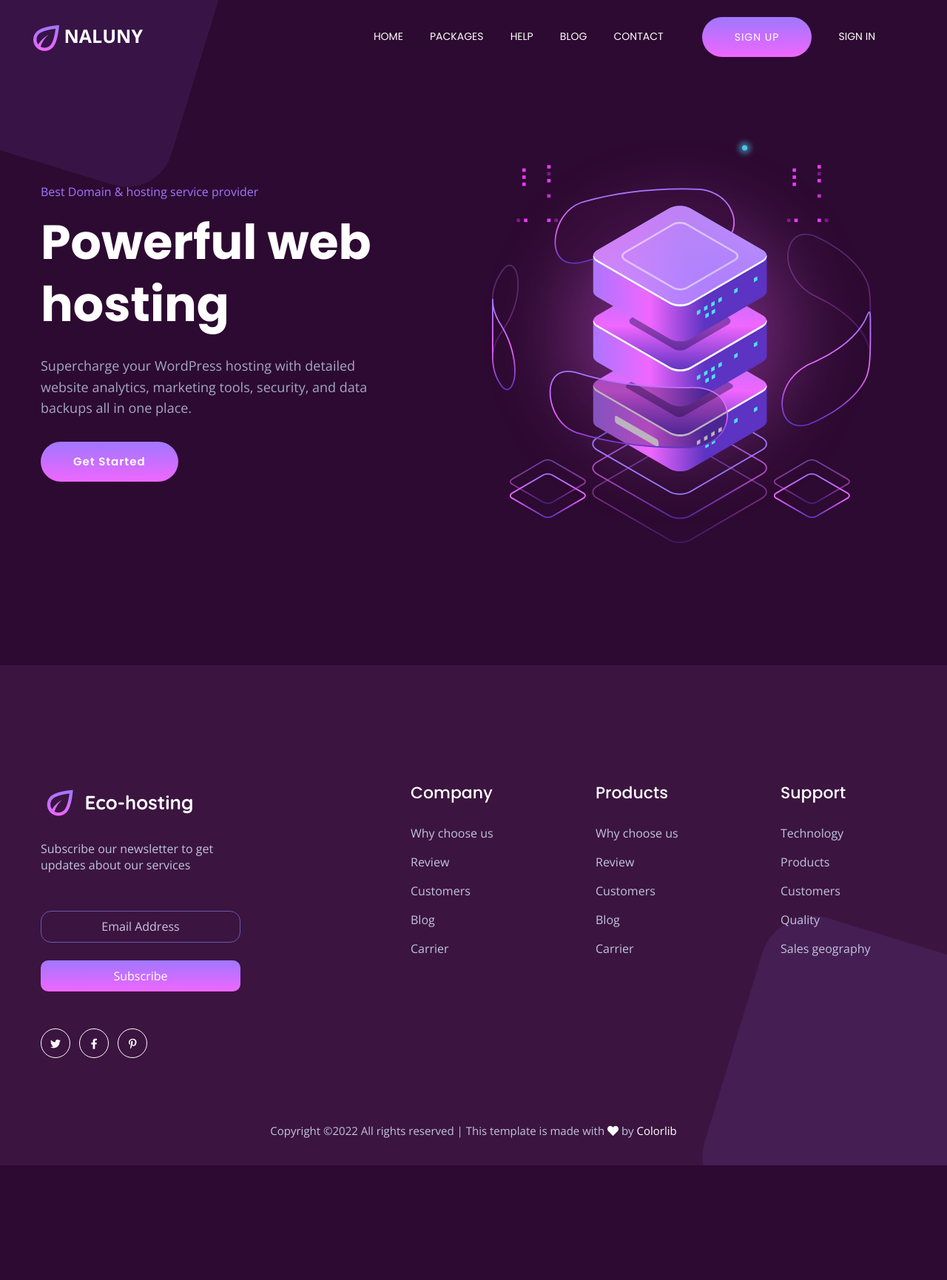
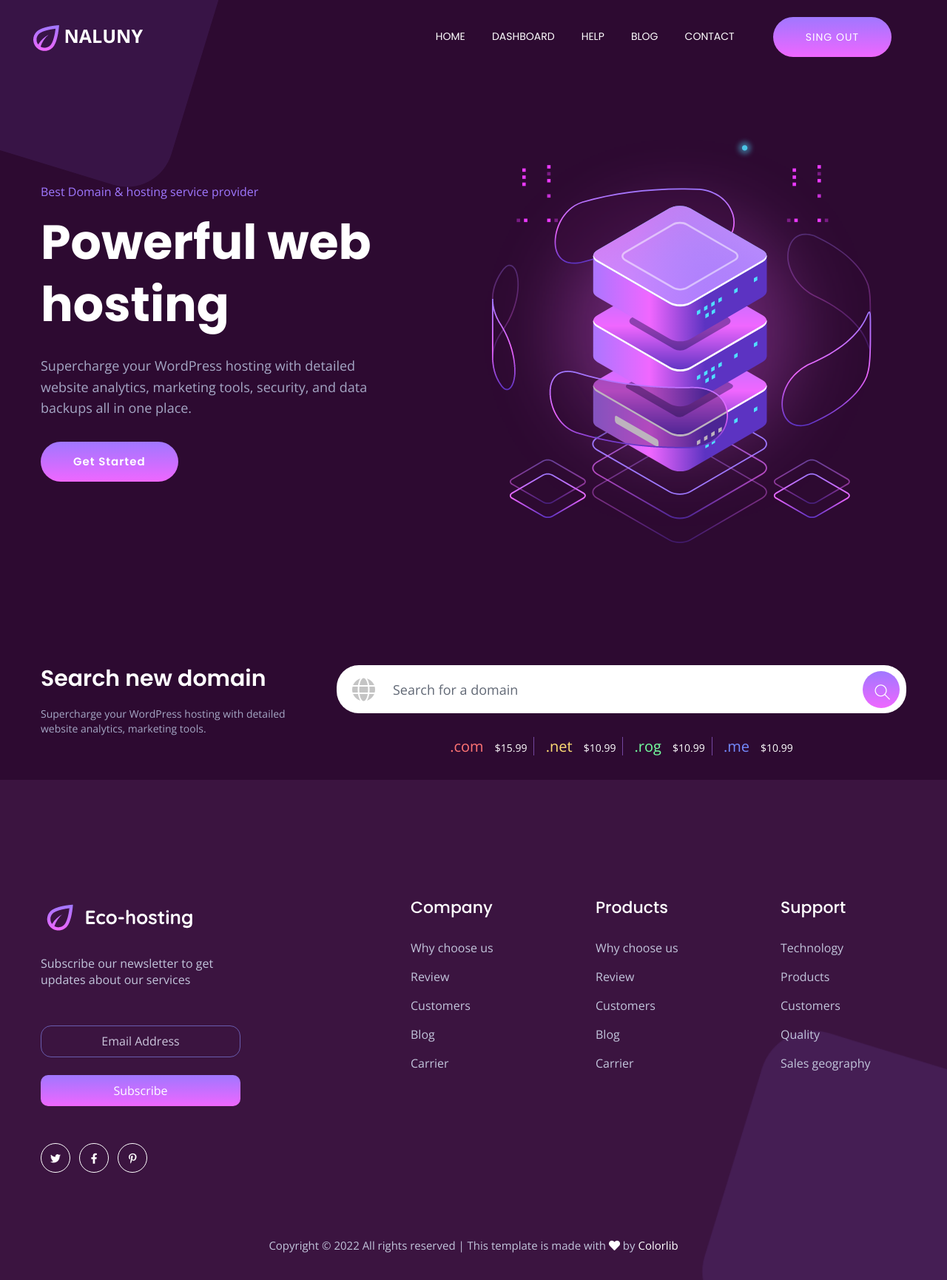
Before and after one commit to talented-full-dev/flask_auth, a Flask app: page /dashboard in a window 1280 px wide. Shown: the whole page at 74% size. Before the commit the page ends 1575 px from the top, so only its background shows below. Run offline with Flask 2, Linux system fonts and the light colour scheme; a user stored in the database is signed in; some libraries are stand-ins or nearby versions.

Commit message:
Initial completion about dashboard

```diff
--- a/app.py
+++ b/app.py
@@ -82,7 +82,7 @@ def dashboard():
 @login_required
 def logout():
     logout_user()
-    return redirect(url_for('login'))
+    return redirect(url_for('index'))
 
 
 @ app.route('/register', methods=['GET', 'POST'])
--- a/templates/dashboard.html
+++ b/templates/dashboard.html
@@ -1,30 +1,79 @@
-<!doctype html>
+<!DOCTYPE html>
 <html class="no-js" lang="zxx">
   <head>
-    <meta charset="utf-8">
-    <meta http-equiv="x-ua-compatible" content="ie=edge">
+    <meta charset="utf-8" />
+    <meta http-equiv="x-ua-compatible" content="ie=edge" />
     <title>NALUNY</title>
-    <meta name="description" content="">
-    <meta name="viewport" content="width=device-width, initial-scale=1">
-    <link rel="manifest" href="site.webmanifest">
-    <link rel="shortcut icon" type="image/x-icon" href="{{url_for('static', filename='img/favicon.ico')}}">
+    <meta name="description" content="" />
+    <meta name="viewport" content="width=device-width, initial-scale=1" />
+    <link rel="manifest" href="site.webmanifest" />
+    <link
+      rel="shortcut icon"
+      type="image/x-icon"
+      href="{{url_for('static', filename='img/favicon.ico')}}"
+    />
 
     <!-- CSS here -->
-    <link rel="stylesheet" href="{{url_for('static', filename='css/bootstrap.min.css')}}">
-    <link rel="stylesheet" href="{{url_for('static', filename='css/owl.carousel.min.css')}}">
-    <link rel="stylesheet" href="{{url_for('static', filename='css/slicknav.css')}}">
-    <link rel="stylesheet" href="{{url_for('static', filename='css/flaticon.css')}}">
-    <link rel="stylesheet" href="{{url_for('static', filename='css/progressbar_barfiller.css')}}">
-    <link rel="stylesheet" href="{{url_for('static', filename='css/gijgo.css')}}">
-    <link rel="stylesheet" href="{{url_for('static', filename='css/animate.min.css')}}">
-    <link rel="stylesheet" href="{{url_for('static', filename='css/animated-headline.css')}}">
-    <link rel="stylesheet" href="{{url_for('static', filename='css/magnific-popup.css')}}">
-    <link rel="stylesheet" href="{{url_for('static', filename='css/fontawesome-all.min.css')}}">
-    <link rel="stylesheet" href="{{url_for('static', filename='css/themify-icons.css')}}">
-    <link rel="stylesheet" href="{{url_for('static', filename='css/slick.css')}}">
-    <link rel="stylesheet" href="{{url_for('static', filename='css/nice-select.css')}}">
-    <link rel="stylesheet" href="{{url_for('static', filename='css/style.css')}}">
-    <link rel="stylesheet" href="{{url_for('static', filename='css/custom.css')}}">
+    <link
+      rel="stylesheet"
+      href="{{url_for('static', filename='css/bootstrap.min.css')}}"
+    />
+    <link
+      rel="stylesheet"
+      href="{{url_for('static', filename='css/owl.carousel.min.css')}}"
+    />
+    <link
+      rel="stylesheet"
+      href="{{url_for('static', filename='css/slicknav.css')}}"
+    />
+    <link
+      rel="stylesheet"
+      href="{{url_for('static', filename='css/flaticon.css')}}"
+    />
+    <link
+      rel="stylesheet"
+      href="{{url_for('static', filename='css/progressbar_barfiller.css')}}"
+    />
+    <link
+      rel="stylesheet"
+      href="{{url_for('static', filename='css/gijgo.css')}}"
+    />
+    <link
+      rel="stylesheet"
+      href="{{url_for('static', filename='css/animate.min.css')}}"
+    />
+    <link
+      rel="stylesheet"
+      href="{{url_for('static', filename='css/animated-headline.css')}}"
+    />
+    <link
+      rel="stylesheet"
+      href="{{url_for('static', filename='css/magnific-popup.css')}}"
+    />
+    <link
+      rel="stylesheet"
+      href="{{url_for('static', filename='css/fontawesome-all.min.css')}}"
+    />
+    <link
+      rel="stylesheet"
+      href="{{url_for('static', filename='css/themify-icons.css')}}"
+    />
+    <link
+      rel="stylesheet"
+      href="{{url_for('static', filename='css/slick.css')}}"
+    />
+    <link
+      rel="stylesheet"
+      href="{{url_for('static', filename='css/nice-select.css')}}"
+    />
+    <link
+      rel="stylesheet"
+      href="{{url_for('static', filename='css/style.css')}}"
+    />
+    <link
+      rel="stylesheet"
+      href="{{url_for('static', filename='css/custom.css')}}"
+    />
   </head>
   <body>
     <!-- ? Preloader Start -->
@@ -33,7 +82,10 @@
         <div class="preloader-inner position-relative">
           <div class="preloader-circle"></div>
           <div class="preloader-img pere-text">
-                    <img src="{{url_for('static', filename='img/logo/loder.png')}}" alt="">
+            <img
+              src="{{url_for('static', filename='img/logo/loder.png')}}"
+              alt=""
+            />
           </div>
         </div>
       </div>
@@ -42,36 +94,51 @@
     <header>
       <!-- Header Start -->
       <div class="header-area header-transparent">
-            <div class="main-header ">
-                <div class="header-bottom  header-sticky">
+        <div class="main-header">
+          <div class="header-bottom header-sticky">
             <div class="container-fluid">
               <div class="row align-items-center">
                 <!-- Logo -->
                 <div class="col-xl-2 col-lg-2">
                   <div class="logo">
-                                    <a href="index.html" data="logo"><img src="{{url_for('static', filename='img/logo/loder.png')}}" alt="Logo">&nbsp;NALUNY</a>
+                    <a href="{{url_for('index')}}" data="logo"
+                      ><img
+                        src="{{url_for('static', filename='img/logo/loder.png')}}"
+                        alt="Logo"
+                      />&nbsp;NALUNY</a
+                    >
                   </div>
                 </div>
                 <div class="col-xl-10 col-lg-10">
-                                <div class="menu-wrapper d-flex align-items-center justify-content-end">
+                  <div
+                    class="menu-wrapper d-flex align-items-center justify-content-end"
+                  >
                     <!-- Main-menu -->
                     <div class="main-menu d-none d-lg-block">
                       <nav>
                         <ul id="navigation">
                           <li><a href="{{url_for('index')}}">Home</a></li>
-                                                <li><a href="packages.html">Packages</a></li>
+                          <li>
+                            <a href="{{url_for('dashboard')}}">Dashboard</a>
+                          </li>
                           <li><a href="help.html">Help</a></li>
-                                                <li><a href="#">Blog</a>
+                          <li>
+                            <a href="#">Blog</a>
                             <ul class="submenu">
                               <li><a href="blog.html">Blog</a></li>
-                                                        <li><a href="blog_details.html">Blog Details</a></li>
+                              <li>
+                                <a href="blog_details.html">Blog Details</a>
+                              </li>
                               <li><a href="elements.html">Element</a></li>
                             </ul>
                           </li>
                           <li><a href="contact.html">Contact</a></li>
                           <!-- Button -->
-                                                <li class="button-header margin-left "><a href="{{url_for('register')}}" class="btn">Sign Up</a></li>
-                                                <li class="button-header"><a href="{{url_for('login')}}" class="btn3">Sign In</a></li>
+                          <li class="button-header margin-left">
+                            <a href="{{url_for('logout')}}" class="btn"
+                              >Sing Out</a
+                            >
+                          </li>
                         </ul>
                       </nav>
                     </div>
@@ -90,55 +157,89 @@
     </header>
     <main>
       <!-- Slider Area Start-->
-        <div class="slider-area slider-bg ">
+      <div class="slider-area slider-bg">
         <div class="slider-active">
           <!-- Single Slider -->
-                <div class="single-slider d-flex align-items-center slider-height ">
+          <div class="single-slider d-flex align-items-center slider-height">
             <div class="container">
               <div class="row align-items-center justify-content-between">
-                            <div class="col-xl-5 col-lg-5 col-md-9 ">
+                <div class="col-xl-5 col-lg-5 col-md-9">
                   <div class="hero__caption">
-                                    <span data-animation="fadeInLeft" data-delay=".3s">Best Domain & hosting service provider</span>
-                                    <h1 data-animation="fadeInLeft" data-delay=".6s ">Powerful web hosting</h1>
-                                    <p data-animation="fadeInLeft" data-delay=".8s">Supercharge your WordPress hosting with detailed
-                                        website analytics, marketing tools, security, and data
-                                    backups all in one place.</p>
+                    <span data-animation="fadeInLeft" data-delay=".3s"
+                      >Best Domain & hosting service provider</span
+                    >
+                    <h1 data-animation="fadeInLeft" data-delay=".6s ">
+                      Powerful web hosting
+                    </h1>
+                    <p data-animation="fadeInLeft" data-delay=".8s">
+                      Supercharge your WordPress hosting with detailed website
+                      analytics, marketing tools, security, and data backups all
+                      in one place.
+                    </p>
                     <!-- Slider btn -->
                     <div class="slider-btns">
                       <!-- Hero-btn -->
-                                        <a data-animation="fadeInLeft" data-delay="1s" href="industries.html" class="btn radius-btn">get started</a>
+                      <a
+                        data-animation="fadeInLeft"
+                        data-delay="1s"
+                        href="industries.html"
+                        class="btn radius-btn"
+                        >get started</a
+                      >
                     </div>
                   </div>
                 </div>
                 <div class="col-xl-6 col-lg-6">
                   <div class="hero__img d-none d-lg-block f-right">
-                                    <img src="{{url_for('static', filename='img/hero/hero_right.png')}}" alt="" data-animation="fadeInRight" data-delay="1s">
+                    <img
+                      src="assets/img/hero/hero_right.png"
+                      alt=""
+                      data-animation="fadeInRight"
+                      data-delay="1s"
+                    />
                   </div>
                 </div>
               </div>
             </div>
           </div>
           <!-- Single Slider -->
-                <div class="single-slider d-flex align-items-center slider-height ">
+          <div class="single-slider d-flex align-items-center slider-height">
             <div class="container">
               <div class="row align-items-center">
-                            <div class="col-lg-6 col-md-9 ">
+                <div class="col-lg-6 col-md-9">
                   <div class="hero__caption">
-                                    <span data-animation="fadeInLeft" data-delay=".3s">Best Domain & hosting service provider</span>
-                                    <h1 data-animation="fadeInLeft" data-delay=".6s">Powerful web hosting</h1>
-                                    <p data-animation="fadeInLeft" data-delay=".8s">Supercharge your WordPress hosting with detailed
-                                        website analytics, marketing tools, security, and data
-                                    backups all in one place.</p>
+                    <span data-animation="fadeInLeft" data-delay=".3s"
+                      >Best Domain & hosting service provider</span
+                    >
+                    <h1 data-animation="fadeInLeft" data-delay=".6s">
+                      Powerful web hosting
+                    </h1>
+                    <p data-animation="fadeInLeft" data-delay=".8s">
+                      Supercharge your WordPress hosting with detailed website
+                      analytics, marketing tools, security, and data backups all
+                      in one place.
+                    </p>
                     <!-- Slider btn -->
                     <div class="slider-btns">
                       <!-- Hero-btn -->
-                                        <a data-animation="fadeInLeft" data-delay="1s" href="industries.html" class="btn radius-btn">get started</a>
+                      <a
+                        data-animation="fadeInLeft"
+                        data-delay="1s"
+                        href="industries.html"
+                        class="btn radius-btn"
+                        >get started</a
+                      >
                     </div>
                   </div>
                 </div>
                 <div class="col-lg-6">
                   <div class="hero__img d-none d-lg-block f-right">
-                                    <img src="assets/img/hero/hero_right.png" alt="" data-animation="fadeInRight" data-delay="1s">
+                    <img
+                      src="assets/img/hero/hero_right.png"
+                      alt=""
+                      data-animation="fadeInRight"
+                      data-delay="1s"
+                    />
                   </div>
                 </div>
               </div>
@@ -147,33 +248,115 @@
         </div>
         <!-- Slider Shape -->
         <div class="slider-shape d-none d-lg-block">
-                <img class="slider-shape1" src="assets/img/hero/top-left-shape.png" alt="">
+          <img
+            class="slider-shape1"
+            src="assets/img/hero/top-left-shape.png"
+            alt=""
+          />
+        </div>
+      </div>
+      <!-- Slider Area End -->
+      <!-- Domain-search start -->
+      <div class="domain-search-area section-bg1">
+        <div class="container">
+          <div class="row">
+            <div class="col-xl-4 col-lg-5">
+              <h2>Search new domain</h2>
+              <p>
+                Supercharge your WordPress hosting with detailed website
+                analytics, marketing tools.
+              </p>
+            </div>
+            <div class="col-xl-8 col-lg-7">
+              <!--Hero form -->
+              <form action="#" class="search-box">
+                <div class="input-form">
+                  <input type="text" placeholder="Search for a domain" />
+                  <!-- icon search -->
+                  <div class="search-form">
+                    <button><i class="ti-search"></i></button>
+                  </div>
+                  <!-- icon search -->
+                  <div class="world-form">
+                    <i class="fas fa-globe"></i>
+                  </div>
+                </div>
+              </form>
+              <!-- Domain List -->
+              <div class="single-domain pt-30 pb-30">
+                <ul>
+                  <li>
+                    <span>.com</span>
+                    <p>$15.99</p>
+                  </li>
+                  <li>
+                    <span>.net</span>
+                    <p>$10.99</p>
+                  </li>
+                  <li>
+                    <span>.rog</span>
+                    <p>$10.99</p>
+                  </li>
+                  <li>
+                    <span>.me</span>
+                    <p>$10.99</p>
+                  </li>
+                </ul>
+              </div>
+              <!-- Domain List  End-->
+            </div>
           </div>
         </div>
       </div>
       <!-- Domain-search End -->
     </main>
     <footer>
-    <div class="footer-wrappr " data-background="assets/img/gallery/footer-bg.png">
-        <div class="footer-area footer-padding ">
+      <div
+        class="footer-wrappr"
+        data-background="assets/img/gallery/footer-bg.png"
+      >
+        <div class="footer-area footer-padding">
           <div class="container">
             <div class="row d-flex justify-content-between">
               <div class="col-xl-3 col-lg-4 col-md-6 col-sm-6">
                 <div class="single-footer-caption mb-50">
                   <!-- logo -->
                   <div class="footer-logo mb-25">
-                                <a href="index.html"><img src="assets/img/logo/logo2_footer.png" alt=""></a>
+                    <a href="index.html"
+                      ><img src="assets/img/logo/logo2_footer.png" alt=""
+                    /></a>
                   </div>
                   <div class="footer-tittle mb-50">
-                                <p>Subscribe our newsletter to get updates about our services</p>
+                    <p>
+                      Subscribe our newsletter to get updates about our services
+                    </p>
                   </div>
                   <!-- Form -->
                   <div class="footer-form">
                     <div id="mc_embed_signup">
-                                    <form target="_blank" action="https://spondonit.us12.list-manage.com/subscribe/post?u=1462626880ade1ac87bd9c93a&amp;id=92a4423d01" method="get" class="subscribe_form relative mail_part" novalidate="true">
-                                        <input type="email" name="EMAIL" id="newsletter-form-email" placeholder=" Email Address " class="placeholder hide-on-focus" onfocus="this.placeholder = ''" onblur="this.placeholder = 'Your email address'">
+                      <form
+                        target="_blank"
+                        action="https://spondonit.us12.list-manage.com/subscribe/post?u=1462626880ade1ac87bd9c93a&amp;id=92a4423d01"
+                        method="get"
+                        class="subscribe_form relative mail_part"
+                        novalidate="true"
+                      >
+                        <input
+                          type="email"
+                          name="EMAIL"
+                          id="newsletter-form-email"
+                          placeholder=" Email Address "
+                          class="placeholder hide-on-focus"
+                          onfocus="this.placeholder = ''"
+                          onblur="this.placeholder = 'Your email address'"
+                        />
                         <div class="form-icon">
-                                            <button type="submit" name="submit" id="newsletter-submit" class="email_icon newsletter-submit button-contactForm">
+                          <button
+                            type="submit"
+                            name="submit"
+                            id="newsletter-submit"
+                            class="email_icon newsletter-submit button-contactForm"
+                          >
                             Subscribe
                           </button>
                         </div>
@@ -184,7 +367,9 @@
                   <!-- social -->
                   <div class="footer-social mt-50">
                     <a href="#"><i class="fab fa-twitter"></i></a>
-                                <a href="https://bit.ly/sai4ull"><i class="fab fa-facebook-f"></i></a>
+                    <a href="https://bit.ly/sai4ull"
+                      ><i class="fab fa-facebook-f"></i
+                    ></a>
                     <a href="#"><i class="fab fa-pinterest-p"></i></a>
                   </div>
                 </div>
@@ -224,7 +409,7 @@
                     <h4>Support</h4>
                     <ul>
                       <li><a href="#">Technology</a></li>
-                                    <li><a href="#">  Products</a></li>
+                      <li><a href="#"> Products</a></li>
                       <li><a href="#">Customers</a></li>
                       <li><a href="#">Quality</a></li>
                       <li><a href="#">Sales geography</a></li>
@@ -242,10 +427,19 @@
               <div class="row">
                 <div class="col-xl-12">
                   <div class="footer-copy-right text-center">
-                                <p><!-- Link back to Colorlib can't be removed. Template is licensed under CC BY 3.0. -->
-                                  Copyright &copy;<script>document.write(new Date().getFullYear());</script> All rights reserved | This template is made with <i class="fa fa-heart" aria-hidden="true"></i> by <a href="https://colorlib.com" target="_blank">Colorlib</a>
-                                  <!-- Link back to Colorlib can't be removed. Template is licensed under CC BY 3.0. --></p>
-
+                    <p>
+                      <!-- Link back to Colorlib can't be removed. Template is licensed under CC BY 3.0. -->
+                      Copyright &copy;
+                      <script>
+                        document.write(new Date().getFullYear());
+                      </script>
+                      All rights reserved | This template is made with
+                      <i class="fa fa-heart" aria-hidden="true"></i> by
+                      <a href="https://colorlib.com" target="_blank"
+                        >Colorlib</a
+                      >
+                      <!-- Link back to Colorlib can't be removed. Template is licensed under CC BY 3.0. -->
+                    </p>
                   </div>
                 </div>
               </div>
@@ -255,7 +449,7 @@
       </div>
     </footer>
     <!-- Scroll Up -->
-  <div id="back-top" >
+    <div id="back-top">
       <a title="Go to Top" href="#"> <i class="fas fa-level-up-alt"></i></a>
     </div>
 
@@ -305,6 +499,5 @@
     <!-- Jquery Plugins, main Jquery -->
     <script src="{{url_for('static', filename='js/plugins.js')}}"></script>
     <script src="{{url_for('static', filename='js/main.js')}}"></script>
-
   </body>
 </html>
--- a/templates/index.html
+++ b/templates/index.html
@@ -49,7 +49,7 @@
                             <!-- Logo -->
                             <div class="col-xl-2 col-lg-2">
                                 <div class="logo">
-                                    <a href="index.html" data="logo"><img src="{{url_for('static', filename='img/logo/loder.png')}}" alt="Logo">&nbsp;NALUNY</a>
+                                    <a href="{{url_for('index')}}" data="logo"><img src="{{url_for('static', filename='img/logo/loder.png')}}" alt="Logo">&nbsp;NALUNY</a>
                                 </div>
                             </div>
                             <div class="col-xl-10 col-lg-10">
@@ -59,7 +59,7 @@
                                         <nav>
                                             <ul id="navigation">
                                                 <li><a href="{{url_for('index')}}">Home</a></li>
-                                                <li><a href="packages.html">Packages</a></li>
+                                                <li><a href="{{url_for('dashboard')}}">Dashboard</a></li>
                                                 <li><a href="help.html">Help</a></li>
                                                 <li><a href="#">Blog</a>
                                                     <ul class="submenu">
```
Lines whose indentation alone changed are shown as unchanged.
